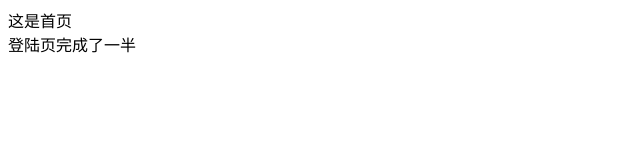
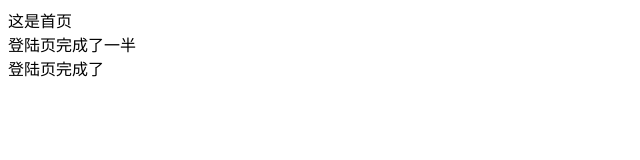
Before and after one commit to zhaowei-li/first, a plain HTML site: page index.html in a window 1280 px wide. Shown: the whole page, without its empty margins (0-640 px from the left). Drawn offline with Linux system fonts and the light colour scheme.

Commit message:
登陆页完成了

```diff
--- a/index.html
+++ b/index.html
@@ -11,6 +11,7 @@
 <body>
     <div>这是首页</div>
     <div>登陆页完成了一半</div>
+    <div>登陆页完成了</div>
 </body>
 
 </html>
```
